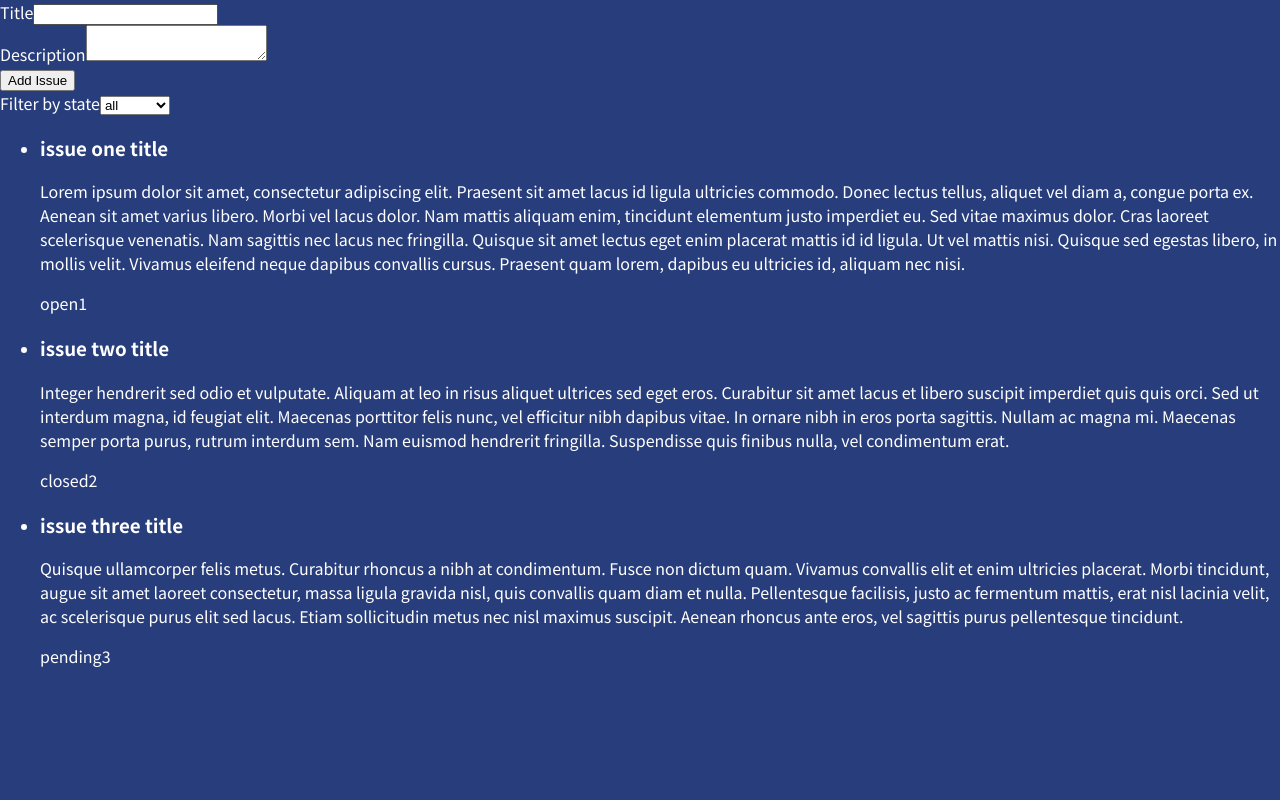
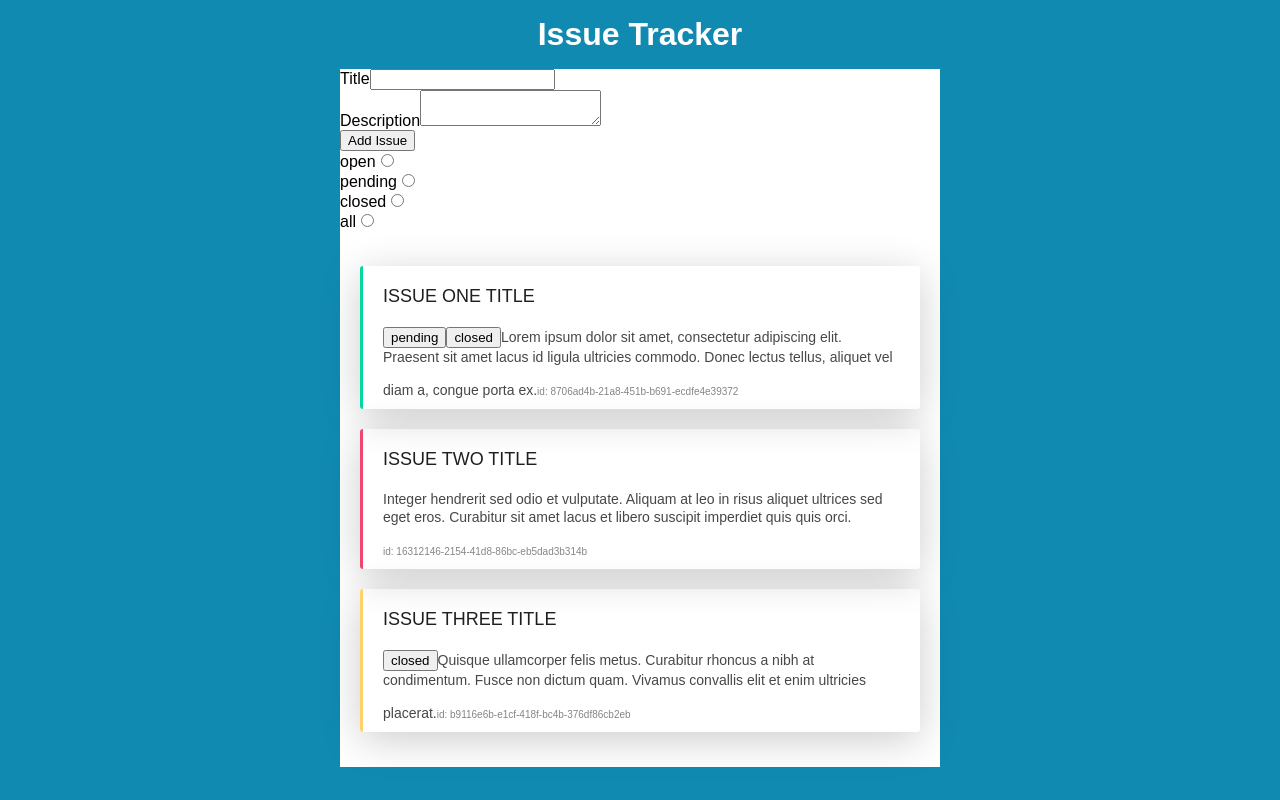
Before and after one commit to maciejploskonka/Simple-Issue-Tracker, a React (Create React App) app: page / in a window 1280 px wide. Built offline with nearby package versions, Linux system fonts and the light colour scheme.

Commit message:
Add based styles

```diff
--- a/package.json
+++ b/package.json
@@ -9,6 +9,8 @@
     "react": "^17.0.2",
     "react-dom": "^17.0.2",
     "react-scripts": "4.0.3",
+    "styled-components": "^5.3.0",
+    "uuid": "^8.3.2",
     "web-vitals": "^1.0.1"
   },
   "scripts": {
--- a/src/components/Issues/AddIssueForm.js
+++ b/src/components/Issues/AddIssueForm.js
@@ -14,6 +14,9 @@ const AddIssueForm = (props) => {
 
   const submitHandler = (e) => {
     e.preventDefault();
+    if (title.length === 0 || description.length === 0) {
+      return;
+    }
     const formData = {
       title,
       description,
@@ -43,7 +46,7 @@ const AddIssueForm = (props) => {
             id="description"
             onChange={descriptionChangeHandler}
             value={description}
-          ></textarea>
+          />
         </div>
       </div>
       <div className="">
--- a/src/components/Issues/IssueItem.js
+++ b/src/components/Issues/IssueItem.js
@@ -1,15 +1,69 @@
 import React from "react";
+import styled from "styled-components";
+
+const ListItem = styled.li`
+  box-shadow: rgba(0, 0, 0, 0.2) 0px 8px 40px 0px;
+  padding: 20px 20px 10px;
+  border-radius: 3px;
+  border-left: 3px solid;
+  border-left-color: ${(props) =>
+    (props.state === "open" && "rgb(6, 214, 160)") ||
+    (props.state === "pending" && "rgb(255, 209, 102)") ||
+    (props.state === "closed" && "rgb(239, 71, 111)")};
+  transition: 0.2s border-left-color;
+
+  &:not(:last-of-type) {
+    margin-bottom: 20px;
+  }
+`;
+
+const ListItemTitle = styled.h2`
+  margin: 0 0 20px;
+  font-size: 18px;
+  font-weight: 400;
+  text-transform: uppercase;
+  color: rgb(31, 31, 31);
+`;
+
+const ListItemDescription = styled.span`
+  font-size: 14px;
+  color: rgb(71, 71, 71);
+`;
+
+const ListItemId = styled.small`
+  margin-top: 20px;
+  display: inline-block;
+  color: rgb(133, 133, 133);
+  font-size: 10px;
+`;
 
 const IssueItem = (props) => {
   const { title, description, state, id } = props.issue;
 
+  const stateChangeHandler = (e) => {
+    const issue = {
+      ...props.issue,
+      state: e.target.dataset.state,
+    };
+    props.onStateChange(issue);
+  };
+
   return (
-    <li>
-      <h3>{title}</h3>
-      <p>{description}</p>
-      <span>{state}</span>
-      <span>{id}</span>
-    </li>
+    <ListItem state={state}>
+      <ListItemTitle>{title}</ListItemTitle>
+      {state === "open" && (
+        <button onClick={stateChangeHandler} data-state="pending">
+          pending
+        </button>
+      )}
+      {(state === "open" || state === "pending") && (
+        <button onClick={stateChangeHandler} data-state="closed">
+          closed
+        </button>
+      )}
+      <ListItemDescription>{description}</ListItemDescription>
+      <ListItemId>id: {id}</ListItemId>
+    </ListItem>
   );
 };
 
--- a/src/components/Issues/IssuesFilter.js
+++ b/src/components/Issues/IssuesFilter.js
@@ -1,4 +1,13 @@
 import React from "react";
+import styled from "styled-components";
+
+const FilterList = styled.ul`
+`;
+
+const FilterItem = styled.li`
+`;
+
+const FILTER_STATES = ["open", "pending", "closed", "all"];
 
 const IssuesFilter = (props) => {
   const filterChangeHandler = (e) => {
@@ -6,17 +15,20 @@ const IssuesFilter = (props) => {
   };
 
   return (
-    <div className="expenses-filter">
-      <div className="expenses-filter__control">
-        <label>Filter by state</label>
-        <select value={props.selectedState} onChange={filterChangeHandler}>
-          <option value="all">all</option>
-          <option value="open">open</option>
-          <option value="pending">pending</option>
-          <option value="closed">closed</option>
-        </select>
-      </div>
-    </div>
+    <FilterList>
+      {FILTER_STATES.map((item) => (
+        <FilterItem key={item}>
+          <label htmlFor={item}>{item}</label>
+          <input
+            id={item}
+            type="radio"
+            name="state"
+            value={item}
+            onChange={filterChangeHandler}
+          />
+        </FilterItem>
+      ))}
+    </FilterList>
   );
 };
 
--- a/src/components/Issues/IssuesList.js
+++ b/src/components/Issues/IssuesList.js
@@ -1,14 +1,23 @@
 import React from "react";
+import styled from "styled-components";
 
 import IssueItem from "./IssueItem";
 
+const List = styled.ul`
+  padding: 35px 20px;
+`;
+
 const IssuesList = (props) => {
   return (
-    <ul>
+    <List>
       {props.issues.map((issue) => (
-        <IssueItem issue={issue} key={issue.id} />
+        <IssueItem
+          issue={issue}
+          key={issue.id}
+          onStateChange={props.onStateChange}
+        />
       ))}
-    </ul>
+    </List>
   );
 };
 
--- a/src/components/Main/Main.js
+++ b/src/components/Main/Main.js
@@ -1,29 +1,45 @@
 import React, { useState } from "react";
+import styled from "styled-components";
+import { v4 as uuidv4 } from "uuid";
 
 import AddIssueForm from "../Issues/AddIssueForm";
 import IssuesFilter from "../Issues/IssuesFilter";
 import IssuesList from "../Issues/IssuesList";
 
+const MainWrapper = styled.main`
+  margin: 0 auto;
+  max-width: 600px;
+  background: rgb(255, 255, 255);
+`;
+
+const Title = styled.h1`
+  margin: 0;
+  padding: 1rem 0;
+  text-align: center;
+  color: rgb(255, 255, 255);
+  background: rgb(17, 138, 178);
+`;
+
 const MOCKED_ISSUES = [
   {
-    id: "1",
+    id: "8706ad4b-21a8-451b-b691-ecdfe4e39372",
     title: "issue one title",
     description:
-      "Lorem ipsum dolor sit amet, consectetur adipiscing elit. Praesent sit amet lacus id ligula ultricies commodo. Donec lectus tellus, aliquet vel diam a, congue porta ex. Aenean sit amet varius libero. Morbi vel lacus dolor. Nam mattis aliquam enim, tincidunt elementum justo imperdiet eu. Sed vitae maximus dolor. Cras laoreet scelerisque venenatis. Nam sagittis nec lacus nec fringilla. Quisque sit amet lectus eget enim placerat mattis id id ligula. Ut vel mattis nisi. Quisque sed egestas libero, in mollis velit. Vivamus eleifend neque dapibus convallis cursus. Praesent quam lorem, dapibus eu ultricies id, aliquam nec nisi.",
+      "Lorem ipsum dolor sit amet, consectetur adipiscing elit. Praesent sit amet lacus id ligula ultricies commodo. Donec lectus tellus, aliquet vel diam a, congue porta ex.",
     state: "open",
   },
   {
-    id: "2",
+    id: "16312146-2154-41d8-86bc-eb5dad3b314b",
     title: "issue two title",
     description:
-      "Integer hendrerit sed odio et vulputate. Aliquam at leo in risus aliquet ultrices sed eget eros. Curabitur sit amet lacus et libero suscipit imperdiet quis quis orci. Sed ut interdum magna, id feugiat elit. Maecenas porttitor felis nunc, vel efficitur nibh dapibus vitae. In ornare nibh in eros porta sagittis. Nullam ac magna mi. Maecenas semper porta purus, rutrum interdum sem. Nam euismod hendrerit fringilla. Suspendisse quis finibus nulla, vel condimentum erat.",
+      "Integer hendrerit sed odio et vulputate. Aliquam at leo in risus aliquet ultrices sed eget eros. Curabitur sit amet lacus et libero suscipit imperdiet quis quis orci.",
     state: "closed",
   },
   {
-    id: "3",
+    id: "b9116e6b-e1cf-418f-bc4b-376df86cb2eb",
     title: "issue three title",
     description:
-      "Quisque ullamcorper felis metus. Curabitur rhoncus a nibh at condimentum. Fusce non dictum quam. Vivamus convallis elit et enim ultricies placerat. Morbi tincidunt, augue sit amet laoreet consectetur, massa ligula gravida nisl, quis convallis quam diam et nulla. Pellentesque facilisis, justo ac fermentum mattis, erat nisl lacinia velit, ac scelerisque purus elit sed lacus. Etiam sollicitudin metus nec nisl maximus suscipit. Aenean rhoncus ante eros, vel sagittis purus pellentesque tincidunt.",
+      "Quisque ullamcorper felis metus. Curabitur rhoncus a nibh at condimentum. Fusce non dictum quam. Vivamus convallis elit et enim ultricies placerat.",
     state: "pending",
   },
 ];
@@ -36,7 +52,7 @@ const Main = () => {
     console.log(issue);
     const newIssue = {
       ...issue,
-      id: Math.random(), //can use uuid here
+      id: uuidv4(),
       state: "open",
     };
     setIssues((prevIssues) => {
@@ -46,6 +62,21 @@ const Main = () => {
 
   const filterChangeHandler = (selectedState) => {
     setFilteredState(selectedState);
+  };
+
+  const stateChangeHandler = (issue) => {
+    const newList = issues.map((item) => {
+      if (item.id === issue.id) {
+        const updatedItem = {
+          ...item,
+          state: issue.state,
+        };
+        return updatedItem;
+      }
+      return item;
+    });
+
+    setIssues(newList);
   };
 
   const filteredIssuesList = issues.filter((issue) => {
@@ -59,14 +90,18 @@ const Main = () => {
   });
 
   return (
-    <main>
+    <MainWrapper>
+      <Title>Issue Tracker</Title>
       <AddIssueForm onAddIssue={addIssueHandler} />
       <IssuesFilter
         selectedState={filteredState}
         onFilterChange={filterChangeHandler}
       />
-      <IssuesList issues={filteredIssuesList} />
-    </main>
+      <IssuesList
+        issues={filteredIssuesList}
+        onStateChange={stateChangeHandler}
+      />
+    </MainWrapper>
   );
 };
 
--- a/src/index.css
+++ b/src/index.css
@@ -5,11 +5,16 @@
 }
 
 html {
-  font-family: "Noto Sans JP", sans-serif;
+  font-family: 'Poppins', sans-serif;
 }
 
 body {
   margin: 0;
-  background-color: rgb(40, 61, 123);
-  color: rgb(255, 255, 255);
+  background: rgb(17, 138, 178);
 }
+
+ul, ol {
+  margin: 0;
+  padding: 0;
+  list-style: none;
+}
```
Also changed, not shown: 1 other file (tests, documents, lock files or other folders).
